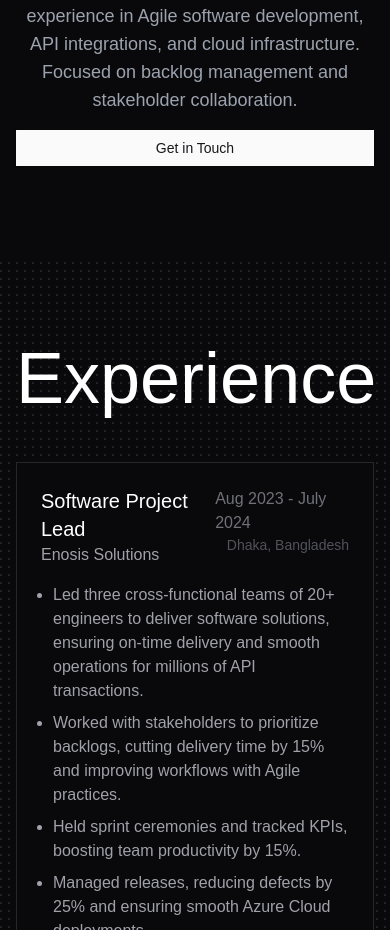
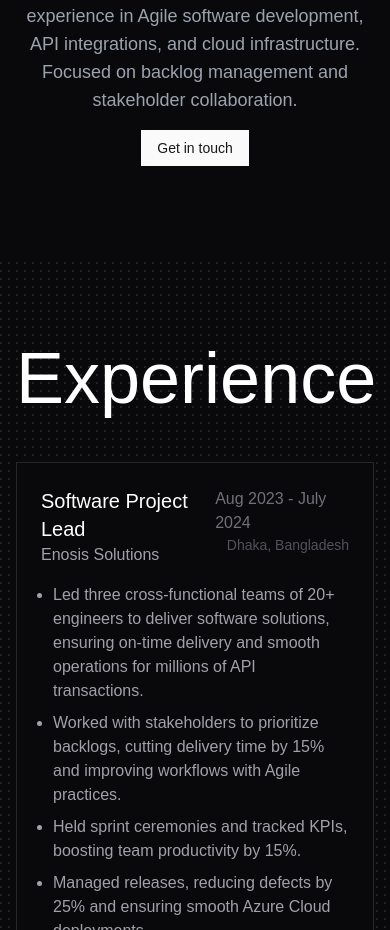
Before and after one commit to fahimshahriyer/fahimshahriyer.online, a Next.js app: page / in a window 390 px wide. Shown: the part 948-1878 px from the top of the page. Built offline with nearby package versions, Linux system fonts and the light colour scheme.

Commit message:
Get in touch

```diff
--- a/src/app/(root)/page.tsx
+++ b/src/app/(root)/page.tsx
@@ -1,4 +1,4 @@
-import { Button } from "@/components/ui/button";
+import { Button, buttonVariants } from "@/components/ui/button";
 import Image from "next/image";
 import ExperienceSection from "./_landing/experience";
 import EducationSection from "./_landing/education";
@@ -7,6 +7,7 @@ import CertificationsSection from "./_landing/certification";
 import LanguageSkillsSection from "./_landing/language";
 import ContactSection from "./_landing/contact";
 import { WordAnimation } from "@/components/animated-text";
+import Link from "next/link";
 
 export default function Home() {
   return (
@@ -34,7 +35,12 @@ export default function Home() {
               Focused on backlog management and stakeholder collaboration.
             </p>
             <div className="flex flex-col sm:flex-row items-center justify-center gap-4 max-w-md mx-auto">
-              <Button className="w-full sm:w-auto">Get in Touch</Button>
+              <Link
+                href="#contact"
+                className={buttonVariants({ variant: "default" })}
+              >
+                Get in touch
+              </Link>
             </div>
           </div>
         </div>
```
